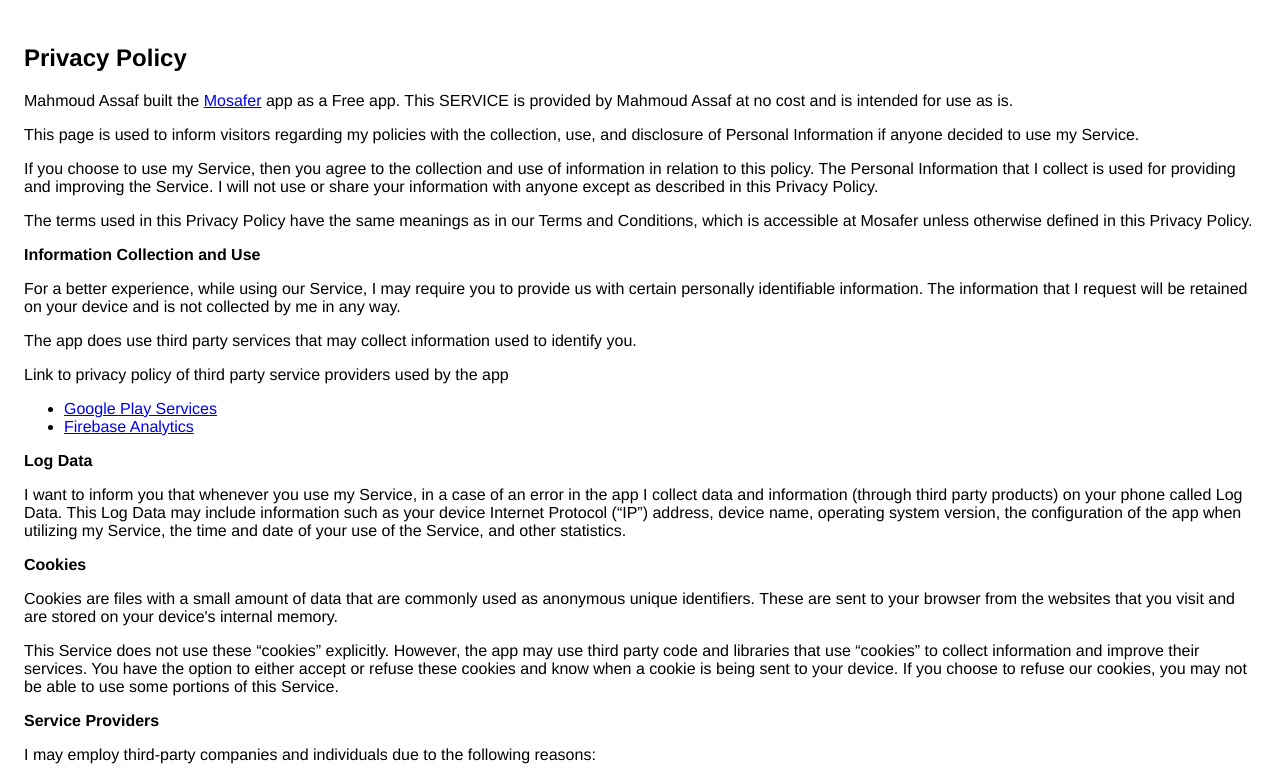
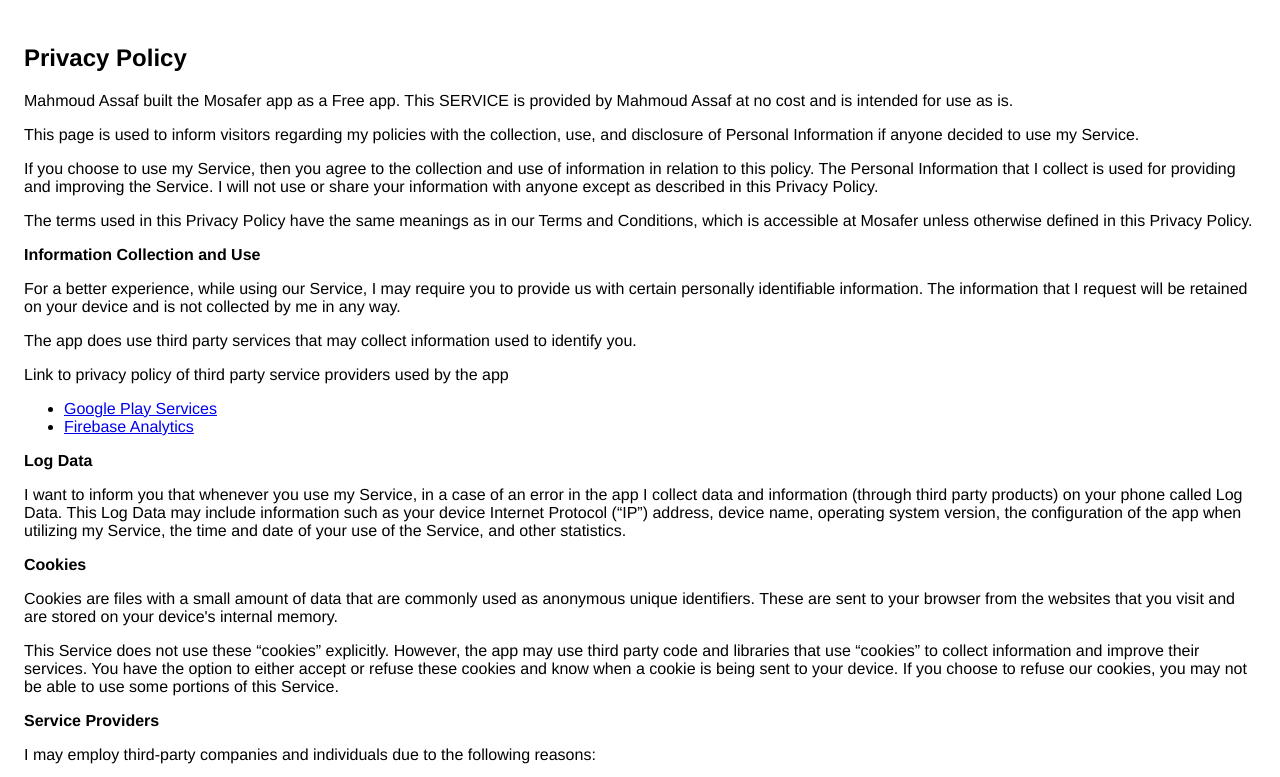
Before and after one commit to mahmoud-assaf/Mosafer, a plain HTML site: page index.html in a window 1280 px wide. Shown: the top 777 px of the page. Drawn offline with Linux system fonts and the light colour scheme.

Commit message:
Update index.html

```diff
--- a/index.html
+++ b/index.html
@@ -7,7 +7,7 @@
       <style> body { font-family: 'Helvetica Neue', Helvetica, Arial, sans-serif; padding:1em; } </style>
     </head>
     <body>
-    <h2>Privacy Policy</h2> <p> Mahmoud Assaf  built the <a href="https://play.google.com/store/apps/details?id=com.mahmoud.mosafer" target="_blank">Mosafer</a>  app as a Free app. This SERVICE is provided by
+    <h2>Privacy Policy</h2> <p> Mahmoud Assaf  built the Mosafer  app as a Free app. This SERVICE is provided by
                     Mahmoud Assaf  at no cost and is intended for use as is.
                   </p> <p>This page is used to inform visitors regarding my policies with the collection, use, and disclosure
                     of Personal Information if anyone decided to use my Service.
```
